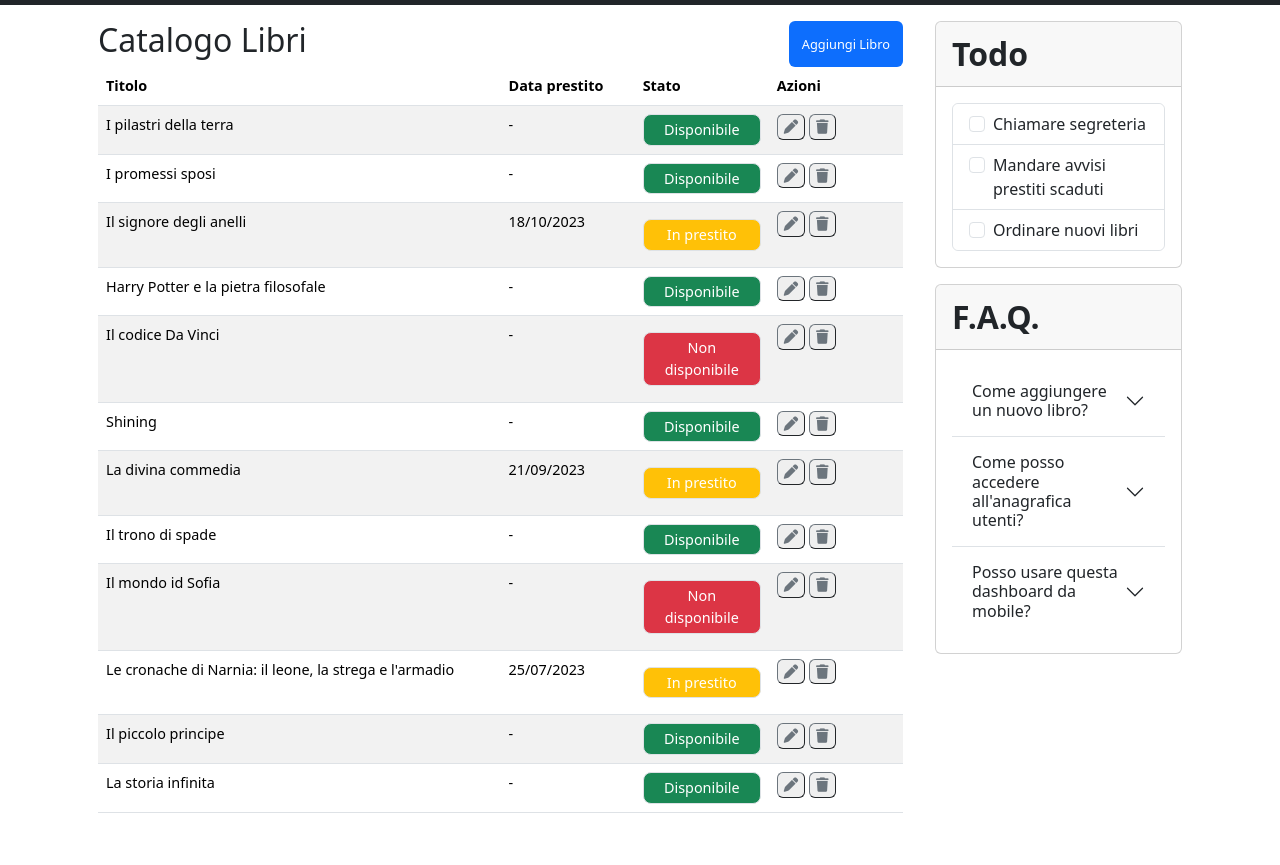
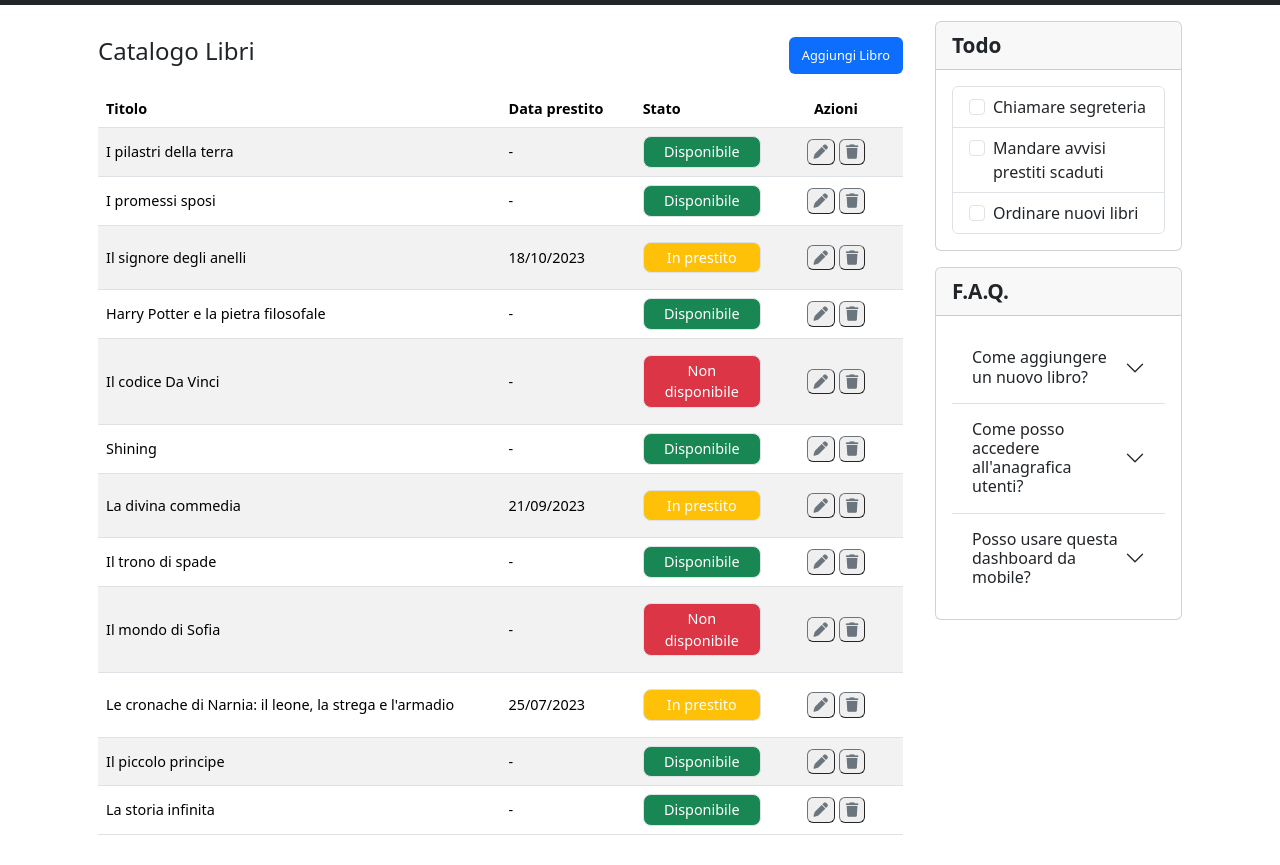
Before and after one commit to mattiapennisi/html-css-bootstrap-dashboard, a plain HTML site: page index.html in a window 1280 px wide. Shown: the part 71-936 px from the top of the page. Drawn offline with nearby package versions, Linux system fonts and the light colour scheme.

Commit message:
overall fix

```diff
--- a/index.html
+++ b/index.html
@@ -49,17 +49,17 @@
         <div class="container-md">
             <div class="d-flex flex-wrap">
                 <section class="col-12 col-lg-9 p-3">
-                    <div class="d-flex justify-content-between">
-                        <h2>Catalogo Libri</h2>
+                    <div class="d-flex justify-content-between py-3">
+                        <h2 class="fs-4">Catalogo Libri</h2>
                         <div class="btn bg-primary text-white d-flex justify-content-center align-items-center" style="font-size: 0.8rem">Aggiungi Libro</div>
                     </div>
-                    <table class="table table-striped" style="font-size: 0.9rem;">
+                    <table class="table table-striped align-middle" style="font-size: 0.9rem;">
                         <thead>
                             <tr>
                                 <th scope="col" class="col">Titolo</th>
                                 <th scope="col" class="col-2 d-none d-md-table-cell">Data prestito</th>
                                 <th scope="col" class="col-2">Stato</th>
-                                <th scope="col" class="col-2">Azioni</th>
+                                <th scope="col" class="col-2 text-center">Azioni</th>
                             </tr>
                         </thead>
                         <tbody>
@@ -67,12 +67,12 @@
                             <tr>
                                 <td scope="row">I pilastri della terra</td>
                                 <td class="d-none d-md-table-cell">-</td>
-                                <td>
+                                <td class="text-center">
                                     <div class="border rounded-3 bg-success text-center text-white py-1 px-2">
                                         Disponibile
                                     </div>
                                 </td>
-                                <td>
+                                <td class="text-center" class="text-center">
                                     <button class="border-1 rounded border-secondary text-secondary">
                                         <i class="fa-solid fa-pen"></i>
                                     </button>
@@ -90,7 +90,7 @@
                                         Disponibile
                                     </div>
                                 </td>
-                                <td>
+                                <td class="text-center">
                                     <button class="border-1 rounded border-secondary text-secondary">
                                         <i class="fa-solid fa-pen"></i>
                                     </button>
@@ -109,7 +109,7 @@
                                         In prestito
                                     </div>
                                 </td>
-                                <td>
+                                <td class="text-center">
                                     <button class="border-1 rounded border-secondary text-secondary">
                                         <i class="fa-solid fa-pen"></i>
                                     </button>
@@ -127,7 +127,7 @@
                                         Disponibile
                                     </div>
                                 </td>
-                                <td>
+                                <td class="text-center">
                                     <button class="border-1 rounded border-secondary text-secondary">
                                         <i class="fa-solid fa-pen"></i>
                                     </button>
@@ -146,7 +146,7 @@
                                         Non disponibile
                                     </div>
                                 </td>
-                                <td>
+                                <td class="text-center">
                                     <button class="border-1 rounded border-secondary text-secondary">
                                         <i class="fa-solid fa-pen"></i>
                                     </button>
@@ -164,7 +164,7 @@
                                         Disponibile
                                     </div>
                                 </td>
-                                <td>
+                                <td class="text-center">
                                     <button class="border-1 rounded border-secondary text-secondary">
                                         <i class="fa-solid fa-pen"></i>
                                     </button>
@@ -183,7 +183,7 @@
                                         In prestito
                                     </div>
                                 </td>
-                                <td>
+                                <td class="text-center">
                                     <button class="border-1 rounded border-secondary text-secondary">
                                         <i class="fa-solid fa-pen"></i>
                                     </button>
@@ -201,7 +201,7 @@
                                         Disponibile
                                     </div>
                                 </td>
-                                <td>
+                                <td class="text-center">
                                     <button class="border-1 rounded border-secondary text-secondary">
                                         <i class="fa-solid fa-pen"></i>
                                     </button>
@@ -212,7 +212,7 @@
                             </tr>
 
                             <tr>
-                                <td scope="row">Il mondo id Sofia</td>
+                                <td scope="row">Il mondo di Sofia</td>
                                 <td class="d-none d-md-table-cell">-</td>
                                 <td>
                                     <div
@@ -220,7 +220,7 @@
                                         Non disponibile
                                     </div>
                                 </td>
-                                <td>
+                                <td class="text-center">
                                     <button class="border-1 rounded border-secondary text-secondary">
                                         <i class="fa-solid fa-pen"></i>
                                     </button>
@@ -239,7 +239,7 @@
                                         In prestito
                                     </div>
                                 </td>
-                                <td>
+                                <td class="text-center">
                                     <button class="border-1 rounded border-secondary text-secondary">
                                         <i class="fa-solid fa-pen"></i>
                                     </button>
@@ -257,7 +257,7 @@
                                         Disponibile
                                     </div>
                                 </td>
-                                <td>
+                                <td class="text-center">
                                     <button class="border-1 rounded border-secondary text-secondary">
                                         <i class="fa-solid fa-pen"></i>
                                     </button>
@@ -275,7 +275,7 @@
                                         Disponibile
                                     </div>
                                 </td>
-                                <td>
+                                <td class="text-center">
                                     <button class="border-1 rounded border-secondary text-secondary">
                                         <i class="fa-solid fa-pen"></i>
                                     </button>
@@ -290,7 +290,7 @@
                 </section>
                 <section class="col-12 col-lg-3 p-3">
                     <div class="card mb-3">
-                        <div class="card-header fw-semibold fs-2">
+                        <div class="card-header fw-semibold" style="font-size: 1.3rem;">
                             Todo
                         </div>
                         <div class="card-body">
@@ -317,7 +317,7 @@
                         </div>
                     </div>
                     <div class="card">
-                        <div class="card-header fw-semibold fs-2">
+                        <div class="card-header fw-semibold" style="font-size: 1.3rem;">
                             F.A.Q.
                         </div>
                         <div class="card-body">
```
